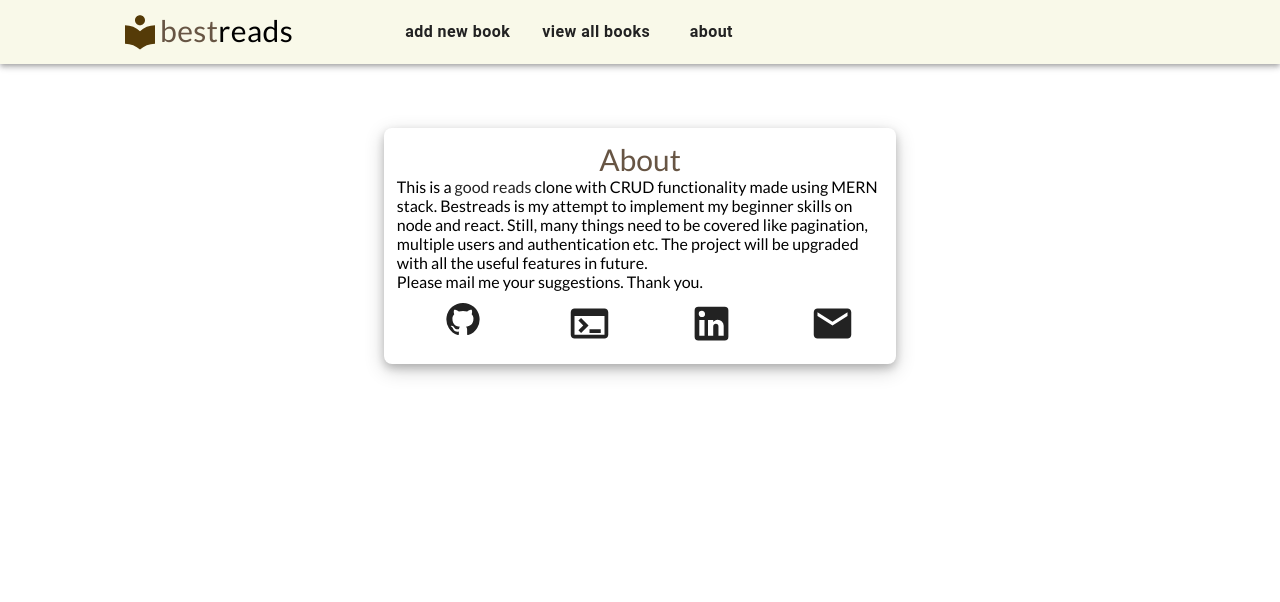
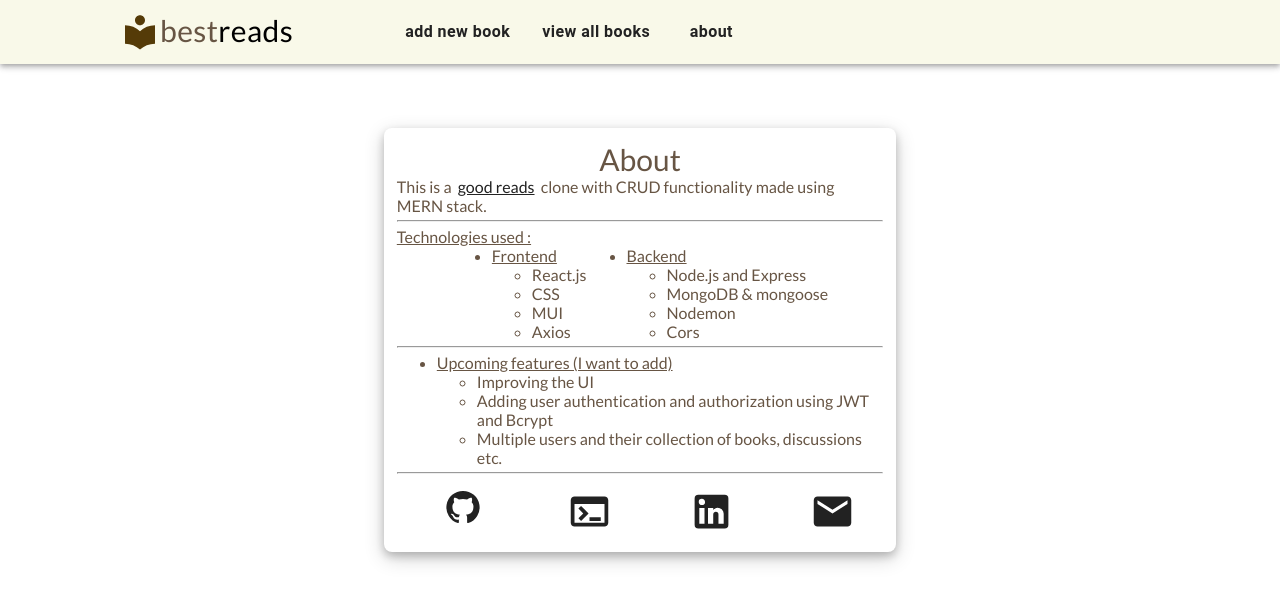
Before and after one commit to Premforreal/BestReads, a React (Create React App) app: page /about in a window 1280 px wide. Shown: the top 602 px of the page. Built offline with nearby package versions, Linux system fonts and the light colour scheme.

Commit message:
final commit

```diff
--- a/src/components/About.jsx
+++ b/src/components/About.jsx
@@ -9,16 +9,69 @@ import { BrowserRouter, Route, Link } from 'react-router-dom';
 function About() {
   return (<div className='About'>
           <h1>About</h1>
-          <p>This is a
-               <Link href="https://www.goodreads.com/" target="_blank" rel="noopener noreferrer"> good reads </Link>
-                clone with CRUD functionality made using MERN stack.
-                Bestreads is my attempt to implement my beginner skills on node and react.
-                Still, many things need to be covered like pagination, multiple users
-                and authentication etc. The project will be upgraded with all the useful features in future. <br/>
-                Please mail me your suggestions. Thank you.
-          </p>
+                  <p>This is a &nbsp;
+                      <Link href="https://www.goodreads.com/" target="_blank" rel="noopener noreferrer">
+                          <strong style ={{
+                            textDecoration: 'underline',
+                            fontWeight:'500'
+                            }}>good reads
+                          </strong>
+                      </Link>
+                      &nbsp;  clone with CRUD functionality made using MERN stack.
+                    </p>
+                <hr style={{height:'1px',width:'100%',margin:'5px'}}/>
+
+                <p style ={{
+                                  textDecoration: 'underline',
+                                  fontWeight:'500',
+                                  width:'100%'
+                                }}>Technologies used :</p>
+                <div className="list">
+                      <div className="frontend">
+                          <ul>
+                            <li style ={{
+                                  textDecoration: 'underline'
+                                }}>Frontend</li>
+                            <ul>
+                              <li>React.js</li>
+                              <li>CSS</li>
+                              <li>MUI</li>
+                              <li>Axios</li>
+                            </ul>
+                          </ul>
+                        </div>
+
+                        <div className="backend">
+                            <ul>
+                              <li style ={{
+                                        textDecoration: 'underline'
+                                      }}>Backend</li>
+                                <ul>
+                                  <li>Node.js and Express</li>
+                                  <li>MongoDB & mongoose</li>
+                                  <li>Nodemon</li>
+                                  <li>Cors</li>
+                                </ul>
+                            </ul>
+                          </div>
+                  </div>
+                  <hr style={{height:'1px',width:'100%',margin:'5px'}} />
+                        <div className="coming-soon">
+                            <ul>
+                              <li style ={{
+                                        textDecoration: 'underline'
+                                      }}>Upcoming features (I want to add)</li>
+                                <ul>
+                                  <li>Improving the UI</li>
+                                  <li>Adding user authentication and authorization using JWT and Bcrypt</li>
+                                  <li>Multiple users and their collection of books, discussions etc.</li>
+                                </ul>
+                            </ul>
+                          </div>
+
+          <hr style={{height:'1px',width:'100%',margin:'5px'}} />
           <div className='Icons'>
-          <a className='github' href="https://github.com/Premforreal" target='blank'><GitHubIcon /></a>
+          <a className='github' href="https://github.com/Premforreal" target='blank'><GitHubIcon/></a>
           <a className='portfolio' href="https://prem-react-portfolio.netlify.app/" target='blank'><TerminalIcon/></a>
           <a className='linkedin' href="https://www.linkedin.com/in/premforreal/" target='blank'><LinkedInIcon/></a>
           <a className='gmail' href="mailto:premalakuntah@gmail.com" target='blank'><EmailIcon/></a>
--- a/src/components/Book/book.css
+++ b/src/components/Book/book.css
@@ -185,6 +185,7 @@ a:-webkit-any-link {
     padding: 1%;
     border-radius: 1vh;
     box-shadow: 0 4px 8px 0 rgba(0, 0, 0, 0.2), 0 6px 20px 0 rgba(0, 0, 0, 0.19);
+    color: #675544;
 
 }
 
@@ -199,7 +200,6 @@ a:-webkit-any-link {
 
 .github, .portfolio ,.linkedin, .gmail{
     transition: transform 0.2s , color 0.1s linear;
-    color: #553b08;
     width: 0;
 }
 
@@ -224,7 +224,16 @@ a:-webkit-any-link {
     color: #EA4335;
 }
 
+.list{
+    width:100%;
+    display: flex;
+    align-items: center;
+    justify-content: center;
+}
 
+.coming-soon{
+    width: 100%;
+}
 /*-------------------------------Each book's individual page----------------------------------------------*/
 
 .Book-details{
```
